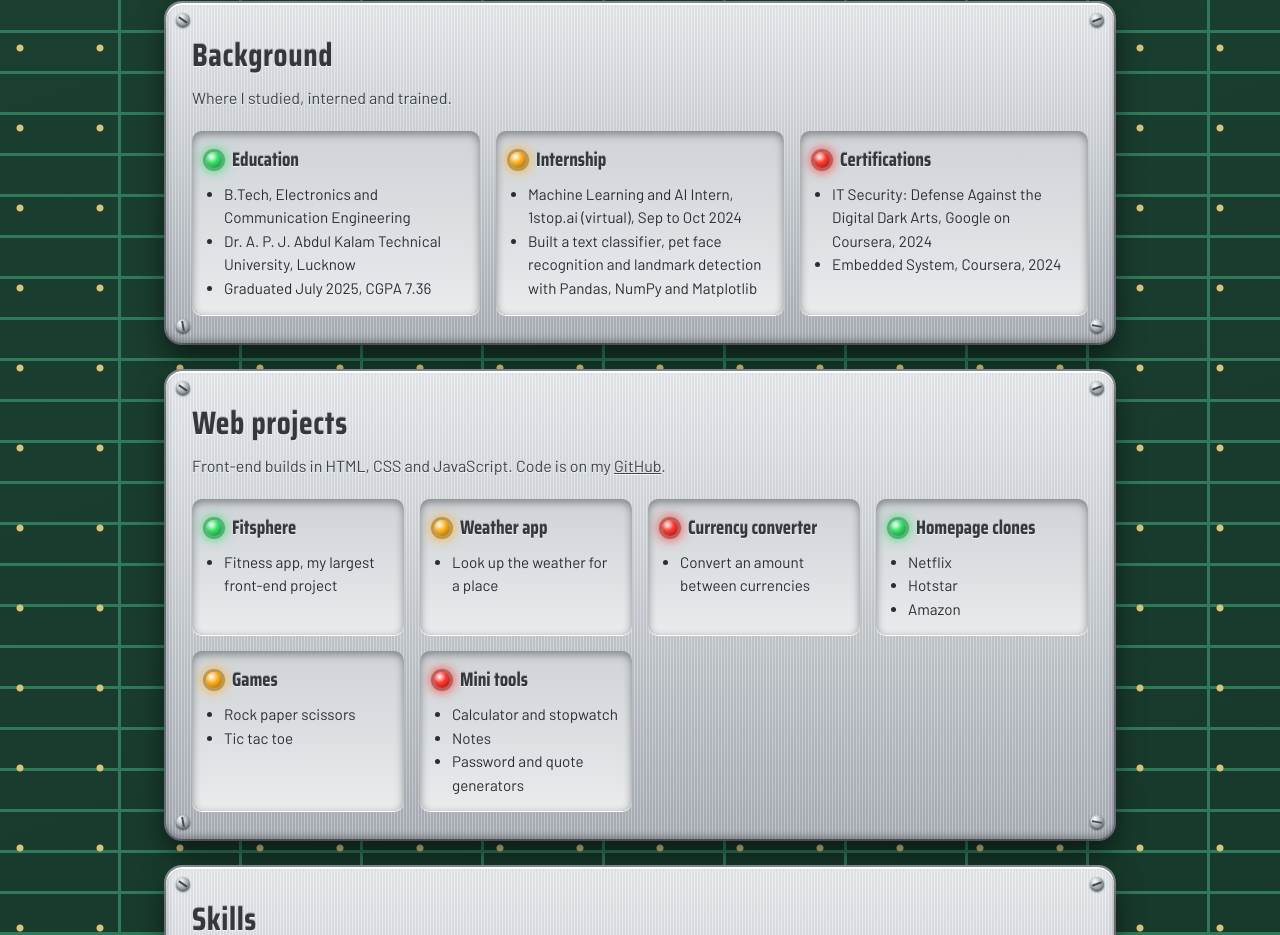
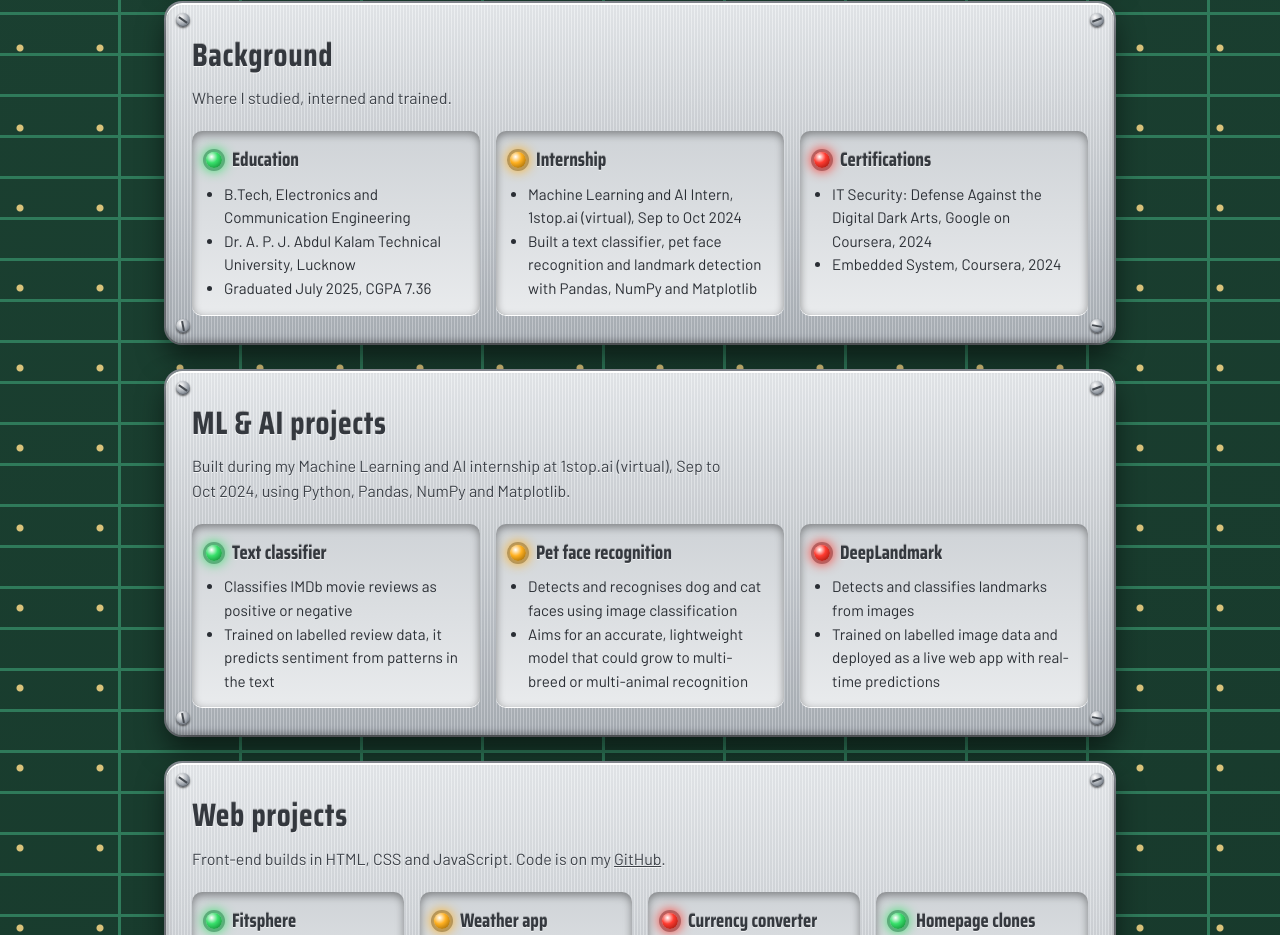
Before and after one commit to HarshGautam0/portfolio, a plain HTML site: page index.html in a window 1280 px wide. Shown: the part 1492-2427 px from the top of the page. Drawn offline with Linux system fonts and the light colour scheme.

Commit message:
added ML projects

```diff
--- a/index.html
+++ b/index.html
@@ -31,8 +31,8 @@
         padding-top: env(safe-area-inset-top, 0px);
         padding-bottom: env(safe-area-inset-bottom, 0px);
       }
-      /* :root:not([data-theme="light"]) {
-      } */
+      :root:not([data-theme="light"]) {
+      }
       @media (prefers-color-scheme: dark) {
         :root:not([data-theme="light"]) {
           --pcb: #12302a;
@@ -1186,7 +1186,7 @@
                 Engineering Technology (IJRASET), Volume 13, Issue V, May 2025
               </li>
               <li>
-                Co-authors: Ashish Singh, Harsh Gautam, Shlesh Choudhary,
+                Co-authors: Ashish Singh, Shlesh Choudhary, Harsh Gautam,
                 Ayushi, Sakshi (Shriram Group of Colleges, Muzaffarnagar)
               </li>
               <li style="margin-top: 8px">
@@ -1261,6 +1261,56 @@
                 Coursera, 2024
               </li>
               <li>Embedded System, Coursera, 2024</li>
+            </ul>
+          </div>
+        </div>
+      </section>
+
+      <section class="panel" aria-label="ML and AI projects">
+        <span class="screw s1"></span><span class="screw s2"></span
+        ><span class="screw s3"></span><span class="screw s4"></span>
+        <h2 class="engrave">ML &amp; AI projects</h2>
+        <p class="sub engrave">
+          Built during my Machine Learning and AI internship at 1stop.ai
+          (virtual), Sep to Oct 2024, using Python, Pandas, NumPy and
+          Matplotlib.
+        </p>
+        <div class="rack">
+          <div class="slot">
+            <h3 class="engrave"><span class="led on"></span>Text classifier</h3>
+            <ul>
+              <li>Classifies IMDb movie reviews as positive or negative</li>
+              <li>
+                Trained on labelled review data, it predicts sentiment from
+                patterns in the text
+              </li>
+            </ul>
+          </div>
+          <div class="slot">
+            <h3 class="engrave">
+              <span class="led amber on"></span>Pet face recognition
+            </h3>
+            <ul>
+              <li>
+                Detects and recognises dog and cat faces using image
+                classification
+              </li>
+              <li>
+                Aims for an accurate, lightweight model that could grow to
+                multi-breed or multi-animal recognition
+              </li>
+            </ul>
+          </div>
+          <div class="slot">
+            <h3 class="engrave">
+              <span class="led red on"></span>DeepLandmark
+            </h3>
+            <ul>
+              <li>Detects and classifies landmarks from images</li>
+              <li>
+                Trained on labelled image data and deployed as a live web app
+                with real-time predictions
+              </li>
             </ul>
           </div>
         </div>
```
